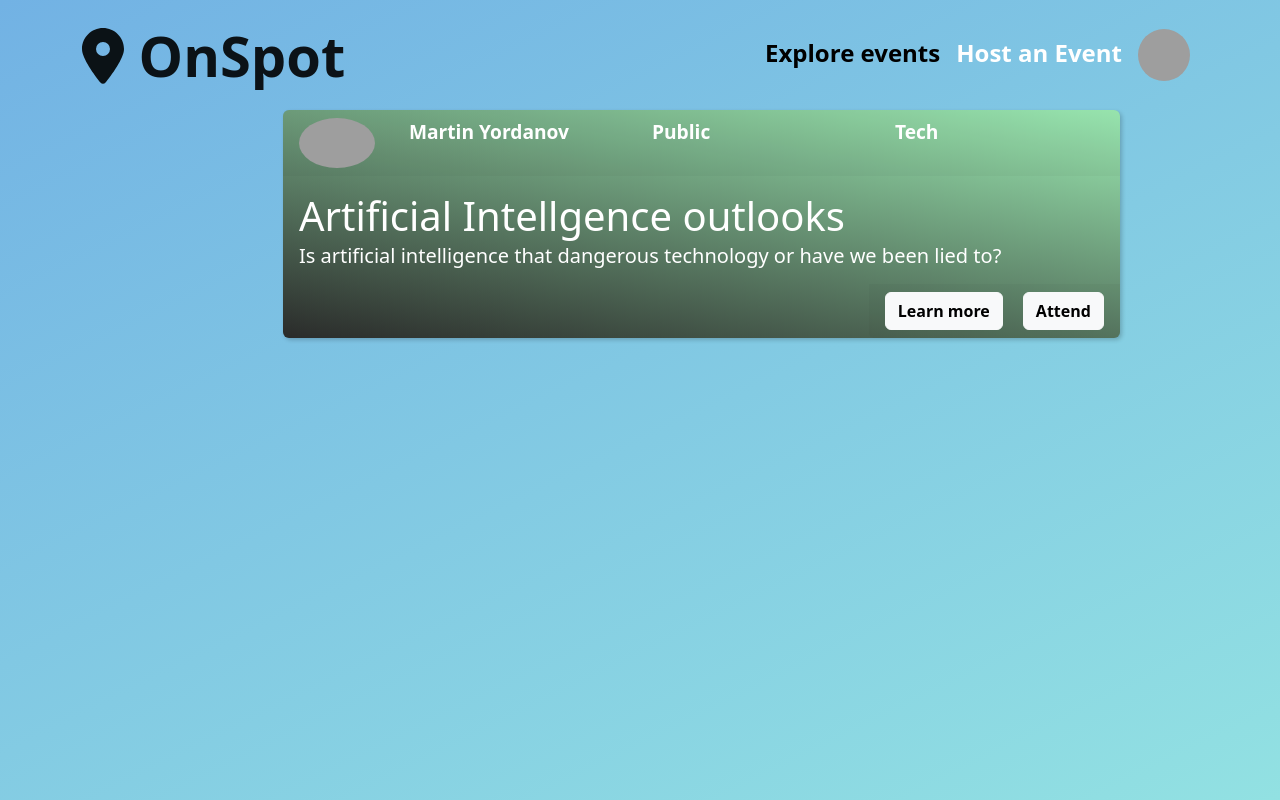
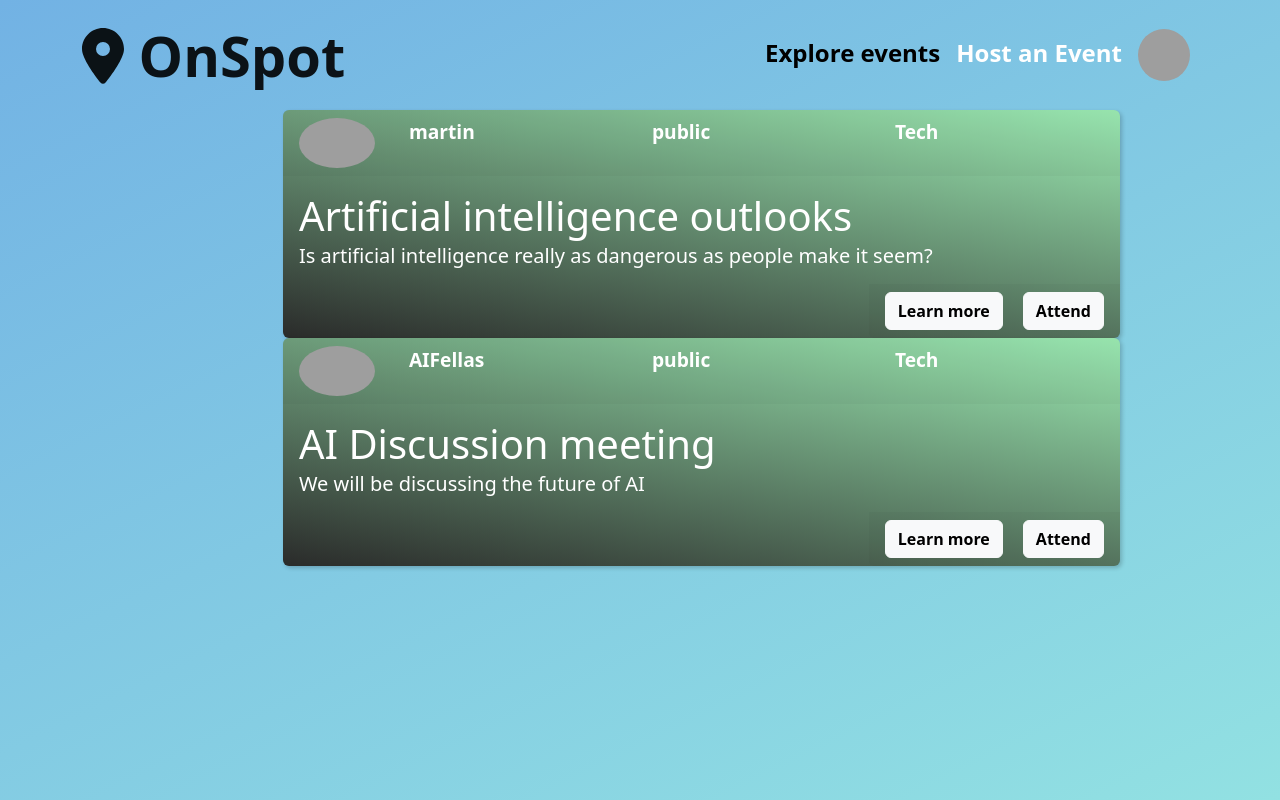
Before and after one commit to MartinYordanov374/OnSpot, a React (Create React App) app: page / in a window 1280 px wide. Built offline with nearby package versions, Linux system fonts and the light colour scheme; grey boxes are pictures that could not be loaded.

Commit message:
The event cards are now generated based on pre-existing data

```diff
--- a/src/Components/EventCardComponent/EventCardComponent.js
+++ b/src/Components/EventCardComponent/EventCardComponent.js
@@ -4,6 +4,8 @@ import '../EventCardComponent/EventCardStyles/EventCard.css'
 
 export default class EventCardComponent extends Component {
   render() {
+    let eventData = this.props;
+    console.log(eventData)
     return (
         <Container className='eventCardWrapper'>
             <Card className='eventCard'>
@@ -13,14 +15,14 @@ export default class EventCardComponent extends Component {
                             style={{borderRadius: "50%", width: "100px", height: "50px"}}
                             src='https://external-content.duckduckgo.com/iu/?u=https%3A%2F%2Fi.pinimg.com%2F736x%2F8b%2F16%2F7a%2F8b167af653c2399dd93b952a48740620.jpg&f=1&nofb=1&ipt=33608bf0973b950d8a9032fd47b796c156c60bf3f6edf4b174dc2947f2d9b4da&ipo=images'>
                         </Card.Img>
-                        <p className='eventCardHeaderDetail eventHost col'>Martin Yordanov</p>
-                        <p className='eventCardHeaderDetail eventType col'>Public</p>
-                        <p className='eventCardHeaderDetail eventClass col'>Tech</p>
+                        <p className='eventCardHeaderDetail eventHost col'>{eventData.props.EventHost}</p>
+                        <p className='eventCardHeaderDetail eventType col'>{eventData.props.EventType}</p>
+                        <p className='eventCardHeaderDetail eventClass col'>{eventData.props.EventClass}</p>
                     </div>
                 </Card.Header>
                 <Card.Body className = 'eventCardBody'>
-                    <Card.Title className='eventCardTitle'>Artificial Intellgence outlooks</Card.Title>
-                    <Card.Subtitle className='eventCardDescription'>Is artificial intelligence that dangerous technology or have we been lied to?</Card.Subtitle>
+                    <Card.Title className='eventCardTitle'>{eventData.props.EventTitle}</Card.Title>
+                    <Card.Subtitle className='eventCardDescription'>{eventData.props.EventDescription}</Card.Subtitle>
                 </Card.Body>
                 <Card.Footer className = 'eventCardFooter'>
                         <Button className='learnMore btn-light'>Learn more</Button>
--- a/src/Components/LandingPageComponent/LandingPageComponent.js
+++ b/src/Components/LandingPageComponent/LandingPageComponent.js
@@ -10,6 +10,19 @@ import EventCardComponent from '../EventCardComponent/EventCardComponent';
 
 export default class LandingPageComponent extends Component {
   render() {
+    let events =[
+        {EventHost: 'martin',
+        EventTitle: 'Artificial intelligence outlooks',
+        EventDescription: 'Is artificial intelligence really as dangerous as people make it seem?',
+        EventType: 'public',
+      EventClass: 'Tech'},
+
+        {EventHost: 'AIFellas',
+        EventTitle: 'AI Discussion meeting',
+        EventDescription: 'We will be discussing the future of AI',
+        EventType: 'public',
+        EventClass: 'Tech'}
+    ]
     let isLoggedIn = true;
     return (
       <div>
@@ -43,7 +56,11 @@ export default class LandingPageComponent extends Component {
         :
         <div>
           <NavbarComponentRegisteredUser/>
-          <EventCardComponent/>
+          {events.map((event) => {
+            return <EventCardComponent props={event}/>
+
+          })}
+
         </div>
         }
       </div>
```
